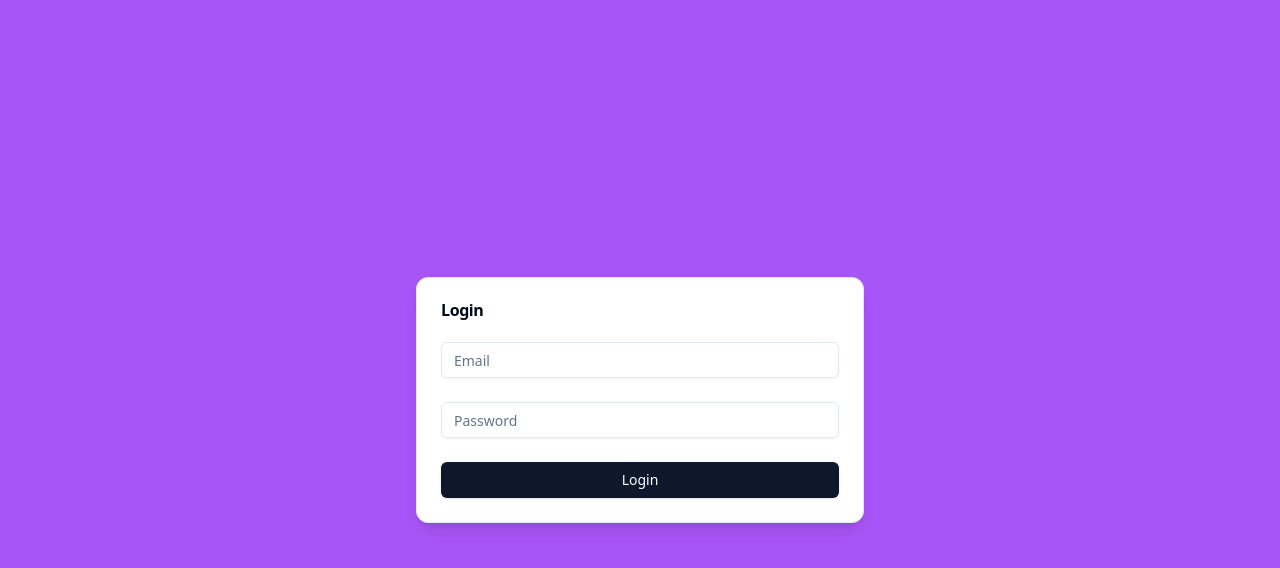
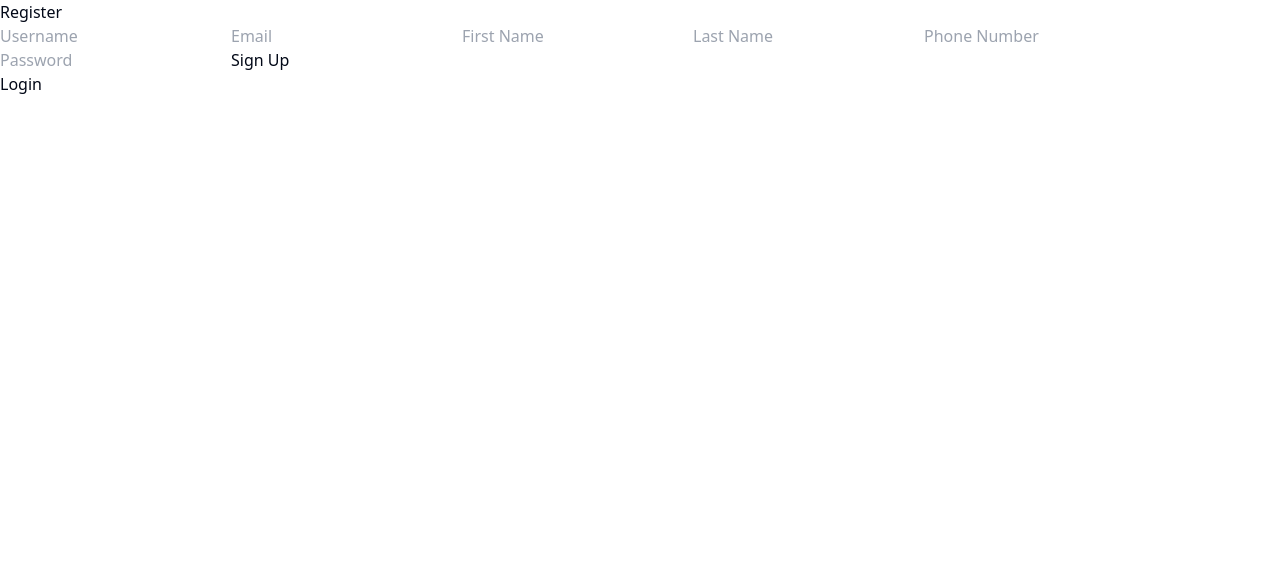
Before and after one commit to phuchuynh1607/EcommerceProject_FE, a React (Vite) app: page /register in a window 1280 px wide. Shown: the top 568 px of the page. Built offline with nearby package versions, Linux system fonts and the light colour scheme.

Commit message:
Finished Authenticate Logic, next will be Interface for LoginPage + Register Page

```diff
--- a/src/App.jsx
+++ b/src/App.jsx
@@ -1,9 +1,37 @@
-import LoginPage from "./features/auth/pages/LoginPage";
+import { useAuth } from "@/features/auth/hooks/useAuth";
+import { Link } from "react-router-dom";
 
 function App() {
+  const { user, logout } = useAuth();
+
   return (
-    <div>
-      <LoginPage />
+    <div style={{ padding: "20px" }}>
+      <h1>Chào mừng đến với Website của tôi</h1>
+
+      {user ? (
+        // Nếu đã đăng nhập
+        <div>
+          <p>
+            Xin chào, <strong>{user.username || "Người dùng"}</strong>!
+          </p>
+          <p>Email của bạn: {user.email}</p>
+          <button
+            onClick={logout}
+            style={{ background: "red", color: "white" }}
+          >
+            Đăng xuất
+          </button>
+        </div>
+      ) : (
+        // Nếu chưa đăng nhập
+        <div>
+          <p>Bạn chưa đăng nhập. Vui lòng chọn:</p>
+          <nav>
+            <Link to="/login">Đăng nhập</Link> |{" "}
+            <Link to="/register">Đăng ký tài khoản</Link>
+          </nav>
+        </div>
+      )}
     </div>
   );
 }
--- /dev/null
+++ b/src/app/providers.jsx
@@ -0,0 +1,58 @@
+import React, { useState, useEffect } from "react";
+import { AuthContext } from "@/features/auth/store/auth.store";
+import {
+  loginUser,
+  fetchUserProfile,
+  registerUser,
+} from "@/features/auth/api/auth.api";
+import { tokenStorage } from "@/lib/authToken";
+
+export const Providers = ({ children }) => {
+  const [user, setUser] = useState(null);
+  const [isLoading, setIsLoading] = useState(true);
+
+  // Kiểm tra trạng thái đăng nhập khi khởi chạy ứng dụng
+  useEffect(() => {
+    const initAuth = async () => {
+      const token = tokenStorage.getAccessToken();
+      if (token) {
+        try {
+          // Nếu có token, lấy profile để gán vào user
+          const userProfile = await fetchUserProfile(token);
+          setUser(userProfile);
+        } catch (error) {
+          console.error("Auto login failed:", error);
+          tokenStorage.clearTokens(); // Token lởm thì xóa luôn
+        }
+      }
+      setIsLoading(false);
+    };
+    initAuth();
+  }, []);
+
+  // Hàm Login sử dụng logic từ API và TokenStorage
+  const login = async (username, password) => {
+    const data = await loginUser({ username, password });
+    if (data?.access_token) {
+      tokenStorage.setTokens(data.access_token, data.refresh_token);
+      const userProfile = await fetchUserProfile(data.access_token);
+      setUser(userProfile);
+      return data; // Trả về để trang LoginPage tự chuyển hướng (navigate)
+    }
+  };
+
+  const register = async (userData) => {
+    return await registerUser(userData);
+  };
+
+  const logout = () => {
+    tokenStorage.clearTokens();
+    setUser(null);
+  };
+
+  return (
+    <AuthContext.Provider value={{ user, login, register, logout, isLoading }}>
+      {children}
+    </AuthContext.Provider>
+  );
+};
--- /dev/null
+++ b/src/app/router.jsx
@@ -0,0 +1,26 @@
+import { createBrowserRouter, Navigate } from "react-router-dom";
+import LoginPage from "@/features/auth/pages/LoginPage";
+import RegisterPage from "@/features/auth/pages/RegisterPage";
+import App from "@/App";
+
+// Bạn có thể tạo một trang Home tạm thời hoặc dùng App làm trang chủ
+const router = createBrowserRouter([
+  {
+    path: "/",
+    element: <App />, // Trang chủ của bạn
+  },
+  {
+    path: "/login",
+    element: <LoginPage />,
+  },
+  {
+    path: "/register",
+    element: <RegisterPage />,
+  },
+  {
+    path: "*",
+    element: <Navigate to="/" replace />, // Nếu gõ sai đường dẫn thì về trang chủ
+  },
+]);
+
+export default router;
--- /dev/null
+++ b/src/features/auth/hooks/useAuth.js
@@ -0,0 +1,14 @@
+import { useContext } from "react";
+import { AuthContext } from "../store/auth.store";
+
+export const useAuth = () => {
+  const context = useContext(AuthContext);
+
+  if (!context) {
+    throw new Error(
+      "useAuth phải được sử dụng bên trong AuthProvider (trong file providers.jsx)"
+    );
+  }
+
+  return context;
+};
--- a/src/features/auth/pages/LoginPage.jsx
+++ b/src/features/auth/pages/LoginPage.jsx
@@ -1,64 +1,59 @@
-import { useForm } from "react-hook-form";
-import { zodResolver } from "@hookform/resolvers/zod";
-import * as z from "zod";
-import { Button } from "@/components/ui/button";
-import { Input } from "@/components/ui/input";
-import { Card, CardContent, CardHeader, CardTitle } from "@/components/ui/card";
+import React, { useState } from "react";
+import { useNavigate } from "react-router-dom";
+import { useAuth } from "../hooks/useAuth";
 
-// Định nghĩa quy tắc kiểm tra dữ liệu (Validation)
-const loginSchema = z.object({
-  email: z.email("Invalid Email!"),
-  password: z
-    .string()
-    .min(6, "Password must be atleast 6 characters for minimum"),
-});
+const LoginPage = () => {
+  const [formData, setFormData] = useState({
+    username: "",
+    password: "",
+  });
+  const [error, setError] = useState(null);
 
-export default function LoginPage() {
-  const {
-    register,
-    handleSubmit,
-    formState: { errors },
-  } = useForm({
-    resolver: zodResolver(loginSchema),
-  });
+  const { login } = useAuth();
+  const navigate = useNavigate();
 
-  const onSubmit = (data) => {
-    console.log("Login Data:", data);
-    // Đây là nơi chúng ta sẽ gọi axiosClient để gửi sang Backend cổng 8000
+  const handleChange = (e) => {
+    setFormData({ ...formData, [e.target.name]: e.target.value });
+  };
+
+  const handleSubmit = async (e) => {
+    e.preventDefault();
+    setError(null);
+    try {
+      await login(formData.username, formData.password);
+
+      navigate("/");
+    } catch (err) {
+      setError(
+        "Authentication failed. Please verify your account information."
+      );
+      console.error(err);
+    }
   };
 
   return (
-    <div className="min-h-screen w-full flex items-center justify-center bg-purple-500 p-4">
-      <Card className="w-full max-w-md shadow-lg">
-        <CardHeader>
-          <CardTitle>Login</CardTitle>
-        </CardHeader>
-        <CardContent>
-          <form onSubmit={handleSubmit(onSubmit)} className="space-y-6">
-            <div>
-              <Input {...register("email")} placeholder="Email" />
-              {errors.email && (
-                <p className="text-red-500 text-sm">{errors.email.message}</p>
-              )}
-            </div>
-            <div>
-              <Input
-                type="password"
-                {...register("password")}
-                placeholder="Password"
-              />
-              {errors.password && (
-                <p className="text-red-500 text-sm">
-                  {errors.password.message}
-                </p>
-              )}
-            </div>
-            <Button type="submit" className="w-full">
-              Login
-            </Button>
-          </form>
-        </CardContent>
-      </Card>
+    <div className="login-container">
+      <h2>Login</h2>
+      {error && <p style={{ color: "red" }}>{error}</p>}
+      <form onSubmit={handleSubmit}>
+        <input
+          type="text"
+          name="username"
+          placeholder="UserName"
+          onChange={handleChange}
+          required
+        />
+        <input
+          type="password"
+          name="password"
+          placeholder="Password"
+          onChange={handleChange}
+          required
+        />
+        <button type="submit">Login</button>
+      </form>
     </div>
   );
-}
+};
+
+export default LoginPage;
--- /dev/null
+++ b/src/features/auth/pages/RegisterPage.jsx
@@ -0,0 +1,110 @@
+import React, { useState } from "react";
+import { useNavigate, Link } from "react-router-dom";
+import { useAuth } from "../hooks/useAuth"; //
+
+const RegisterPage = () => {
+  const [formData, setFormData] = useState({
+    username: "",
+    email: "",
+    first_name: "",
+    last_name: "",
+    password: "",
+    phone_number: "",
+    role: "user", // Giá trị mặc định theo Backend của bạn
+  });
+  const [error, setError] = useState(null);
+  const [isSubmitting, setIsSubmitting] = useState(false);
+
+  const { register } = useAuth(); // Lấy hàm register từ Providers
+  const navigate = useNavigate();
+
+  const handleChange = (e) => {
+    setFormData({ ...formData, [e.target.name]: e.target.value });
+  };
+
+  const handleSubmit = async (e) => {
+    e.preventDefault();
+    setError(null);
+    setIsSubmitting(true);
+
+    try {
+      // Gọi hàm register đã định nghĩa trong Providers
+      await register(formData);
+
+      // Đăng ký xong thường sẽ chuyển về trang Login để người dùng đăng nhập lại
+      alert("Sign Up Successfully! Please Login");
+      navigate("/login");
+    } catch (err) {
+      // Hiển thị lỗi từ Backend (ví dụ: Username đã tồn tại)
+      setError(
+        err.response?.data?.detail || "Failed to SignUp. Please try again!"
+      );
+    } finally {
+      setIsSubmitting(false);
+    }
+  };
+
+  return (
+    <div className="register-container">
+      <h2>Register</h2>
+      {error && <p style={{ color: "red" }}>{error}</p>}
+
+      <form onSubmit={handleSubmit}>
+        <input
+          type="text"
+          name="username"
+          placeholder="Username"
+          onChange={handleChange}
+          required
+        />
+        <input
+          type="email"
+          name="email"
+          placeholder="Email"
+          onChange={handleChange}
+          required
+        />
+        <input
+          type="text"
+          name="first_name"
+          placeholder="First Name"
+          onChange={handleChange}
+          required
+        />
+        <input
+          type="text"
+          name="last_name"
+          placeholder="Last Name"
+          onChange={handleChange}
+          required
+        />
+        <input
+          type="text"
+          name="phone_number"
+          placeholder="Phone Number"
+          onChange={handleChange}
+          required
+        />
+        <input
+          type="password"
+          name="password"
+          placeholder="Password"
+          onChange={handleChange}
+          required
+        />
+
+        <button type="submit" disabled={isSubmitting}>
+          {isSubmitting ? "Processing..." : "Sign Up"}
+        </button>
+      </form>
+
+      <p>
+        <Link id="login-link" to="/login">
+          Login
+        </Link>
+      </p>
+    </div>
+  );
+};
+
+export default RegisterPage;
--- /dev/null
+++ b/src/features/auth/store/auth.store.js
@@ -0,0 +1,4 @@
+import { createContext } from "react";
+
+// Chỉ xuất duy nhất Context ở đây để tránh lỗi Fast Refresh
+export const AuthContext = createContext(null);
--- /dev/null
+++ b/src/lib/authToken.js
@@ -0,0 +1,18 @@
+const ACCESS_TOKEN_KEY = "access_token";
+const REFRESH_TOKEN_KEY = "refresh_token";
+
+export const tokenStorage = {
+  setTokens: (accessToken, refreshToken) => {
+    localStorage.setItem(ACCESS_TOKEN_KEY, accessToken);
+    localStorage.setItem(REFRESH_TOKEN_KEY, refreshToken);
+  },
+
+  getAccessToken: () => localStorage.getItem(ACCESS_TOKEN_KEY),
+
+  getRefreshToken: () => localStorage.getItem(REFRESH_TOKEN_KEY),
+
+  clearTokens: () => {
+    localStorage.removeItem(ACCESS_TOKEN_KEY);
+    localStorage.removeItem(REFRESH_TOKEN_KEY);
+  },
+};
--- a/src/main.jsx
+++ b/src/main.jsx
@@ -1,10 +1,15 @@
-import { StrictMode } from "react";
-import { createRoot } from "react-dom/client";
+import React from "react";
+import ReactDOM from "react-dom/client";
+import { RouterProvider } from "react-router-dom";
+import { Providers } from "./app/providers"; // File bạn đã tạo
+import router from "./app/router"; // File router vừa tạo bên trên
 import "./index.css";
-import App from "./App.jsx";
 
-createRoot(document.getElementById("root")).render(
-  <StrictMode>
-    <App />
-  </StrictMode>
+ReactDOM.createRoot(document.getElementById("root")).render(
+  <React.StrictMode>
+    {/* Providers bao bọc toàn bộ để cung cấp Context cho mọi trang */}
+    <Providers>
+      <RouterProvider router={router} />
+    </Providers>
+  </React.StrictMode>
 );
```
Also changed, not shown: src/features/auth/api/auth.api.js (added, +53 -0 lines).
